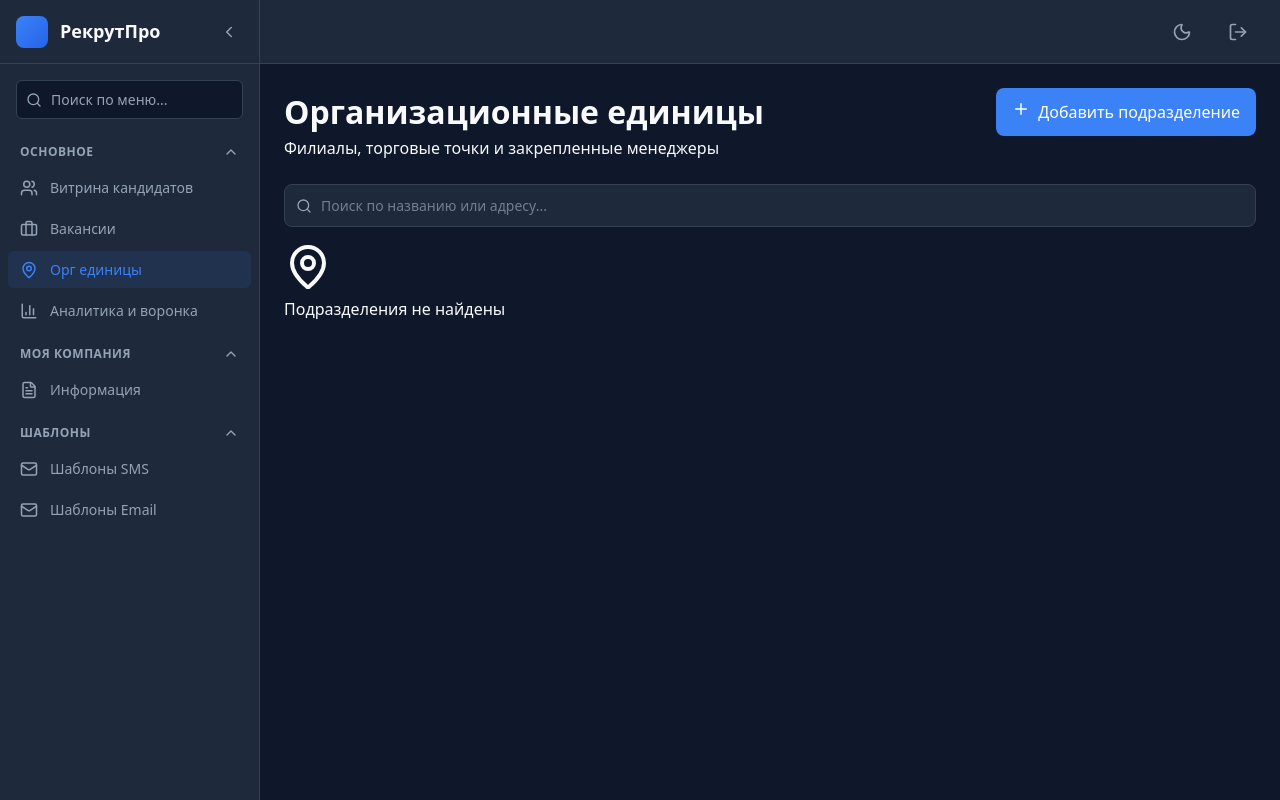
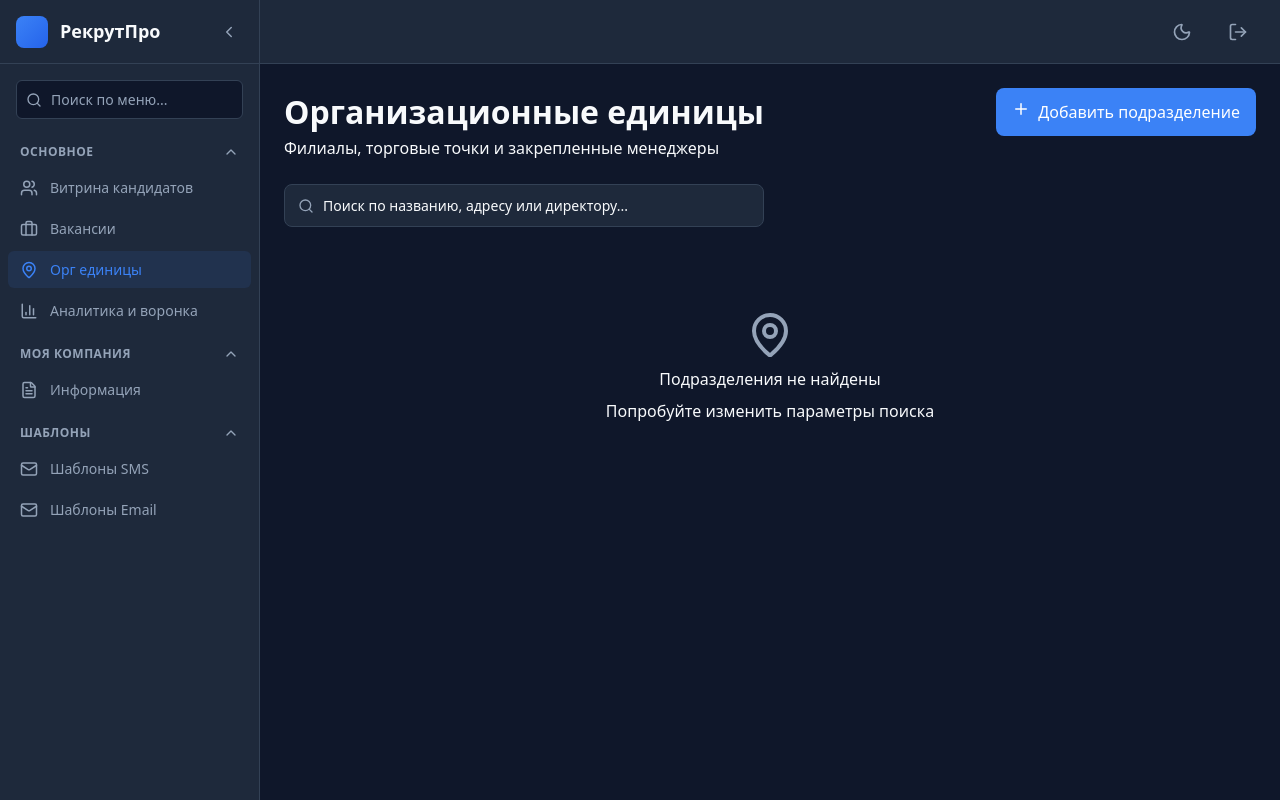
Before and after one commit to Migetsu/crm, a Nuxt app: page /org-units in a window 1280 px wide. Built offline with nearby package versions, Linux system fonts and the light colour scheme; no server answers; the database is empty.

Commit message:
fix(org-units): polish search bar styling and extend search by director and category

```diff
--- a/app/pages/org-units/index.vue
+++ b/app/pages/org-units/index.vue
@@ -10,13 +10,20 @@
       | Добавить подразделение
 
   .page-org-units__search
-    .candidate-search__input-wrapper
-      Search.candidate-search__icon(:size="16")
-      input.candidate-search__input(
+    .page-org-units__search-wrapper
+      Search.page-org-units__search-icon(:size="16")
+      input.page-org-units__search-input(
         v-model="searchQuery",
-        placeholder="Поиск по названию или адресу...",
+        placeholder="Поиск по названию, адресу или директору...",
         @input="debouncedSearch"
       )
+      button.page-org-units__search-clear(
+        v-if="searchQuery",
+        type="button",
+        title="Очистить поиск",
+        @click="clearSearch"
+      )
+        X(:size="14")
 
   .page-org-units__list(v-if="orgUnitsStore.isLoading && !orgUnitsStore.orgUnits.length", aria-hidden="true")
     .org-unit-card(v-for="i in 3", :key="i", style="pointer-events: none;")
@@ -30,9 +37,10 @@
         UiSkeleton(width="70%", height="14px")
         UiSkeleton(width="50%", height="14px")
 
-  .page-vacancies__empty(v-else-if="orgUnitsStore.orgUnits.length === 0")
+  .page-org-units__empty(v-else-if="orgUnitsStore.orgUnits.length === 0")
     MapPin(:size="48")
     p Подразделения не найдены
+    p.page-org-units__empty-hint Попробуйте изменить параметры поиска
 
   .page-org-units__list(v-else)
     .org-unit-card(v-for="unit in orgUnitsStore.orgUnits", :key="unit.id")
@@ -193,7 +201,7 @@
 
 <script setup lang="ts">
 import { ref, reactive, computed, onMounted } from 'vue'
-import { Plus, Search, MapPin, Users, UserCheck, Trash2 } from 'lucide-vue-next'
+import { Plus, Search, X, MapPin, Users, UserCheck, Trash2 } from 'lucide-vue-next'
 import { useOrgUnitsStore } from '~/stores/org-units.store'
 import { useToast } from '~/composables/useToast'
 import { useConfirm } from '~/composables/useConfirm'
@@ -262,6 +270,12 @@ const debouncedSearch = () => {
   debounceTimer = setTimeout(() => {
     orgUnitsStore.search(searchQuery.value)
   }, 300)
+}
+
+const clearSearch = () => {
+  searchQuery.value = ''
+  if (debounceTimer) clearTimeout(debounceTimer)
+  orgUnitsStore.search('')
 }
 
 const openManagersModal = (unit: OrgUnit) => {
@@ -374,7 +388,86 @@ const createUnit = async () => {
   }
 
   &__search {
-    margin-bottom: var(--spacing-4);
+    margin-bottom: var(--spacing-6);
+  }
+
+  &__search-wrapper {
+    position: relative;
+    display: flex;
+    align-items: center;
+    width: 100%;
+    max-width: 480px;
+  }
+
+  &__search-icon {
+    position: absolute;
+    left: 14px;
+    color: var(--color-text-secondary);
+    pointer-events: none;
+  }
+
+  &__search-input {
+    width: 100%;
+    padding: 10px 38px 10px 38px;
+    background-color: var(--color-bg-card);
+    border: 1px solid var(--color-border);
+    border-radius: var(--radius-md);
+    color: var(--color-text-primary);
+    font-size: 14px;
+    outline: none;
+    transition: all 0.2s ease;
+
+    &:focus {
+      border-color: var(--color-primary);
+      box-shadow: 0 0 0 3px rgba(59, 130, 246, 0.15);
+    }
+
+    &::placeholder {
+      color: var(--color-text-muted);
+    }
+  }
+
+  &__search-clear {
+    position: absolute;
+    right: 10px;
+    display: flex;
+    align-items: center;
+    justify-content: center;
+    width: 22px;
+    height: 22px;
+    border-radius: 50%;
+    border: none;
+    background: transparent;
+    color: var(--color-text-secondary);
+    cursor: pointer;
+    transition: all 0.2s;
+
+    &:hover {
+      background-color: var(--color-bg-hover);
+      color: var(--color-text-primary);
+    }
+  }
+
+  &__empty {
+    display: flex;
+    flex-direction: column;
+    align-items: center;
+    justify-content: center;
+    padding: 60px 0;
+    color: var(--color-text-secondary);
+    gap: 8px;
+
+    p {
+      font-size: 16px;
+      font-weight: 500;
+      color: var(--color-text-primary);
+      margin: 0;
+    }
+  }
+
+  &__empty-hint {
+    font-size: 14px;
+    color: var(--color-text-muted);
   }
 
   &__list {
--- a/app/services/org-units.service.ts
+++ b/app/services/org-units.service.ts
@@ -49,12 +49,18 @@ export class OrgUnitsService {
   }
 
   async search(query: string): Promise<OrgUnit[]> {
-    if (!query.trim()) return this.fetchAll()
+    const trimmed = query.trim()
+    if (!trimmed) return this.fetchAll()
+
+    const normalized = trimmed.replace(/[^\w\sа-яА-ЯёЁ+№.-]/g, '').trim()
+    if (!normalized) return this.fetchAll()
 
     const { data, error } = await this.supabase
       .from('org_units')
       .select('*, managers:org_unit_managers(*)')
-      .or(`name.ilike.%${query}%,interview_address.ilike.%${query}%`)
+      .or(
+        `name.ilike.%${normalized}%,interview_address.ilike.%${normalized}%,director_full_name.ilike.%${normalized}%,category.ilike.%${normalized}%`
+      )
       .order('name')
 
     if (error) throw error
```
